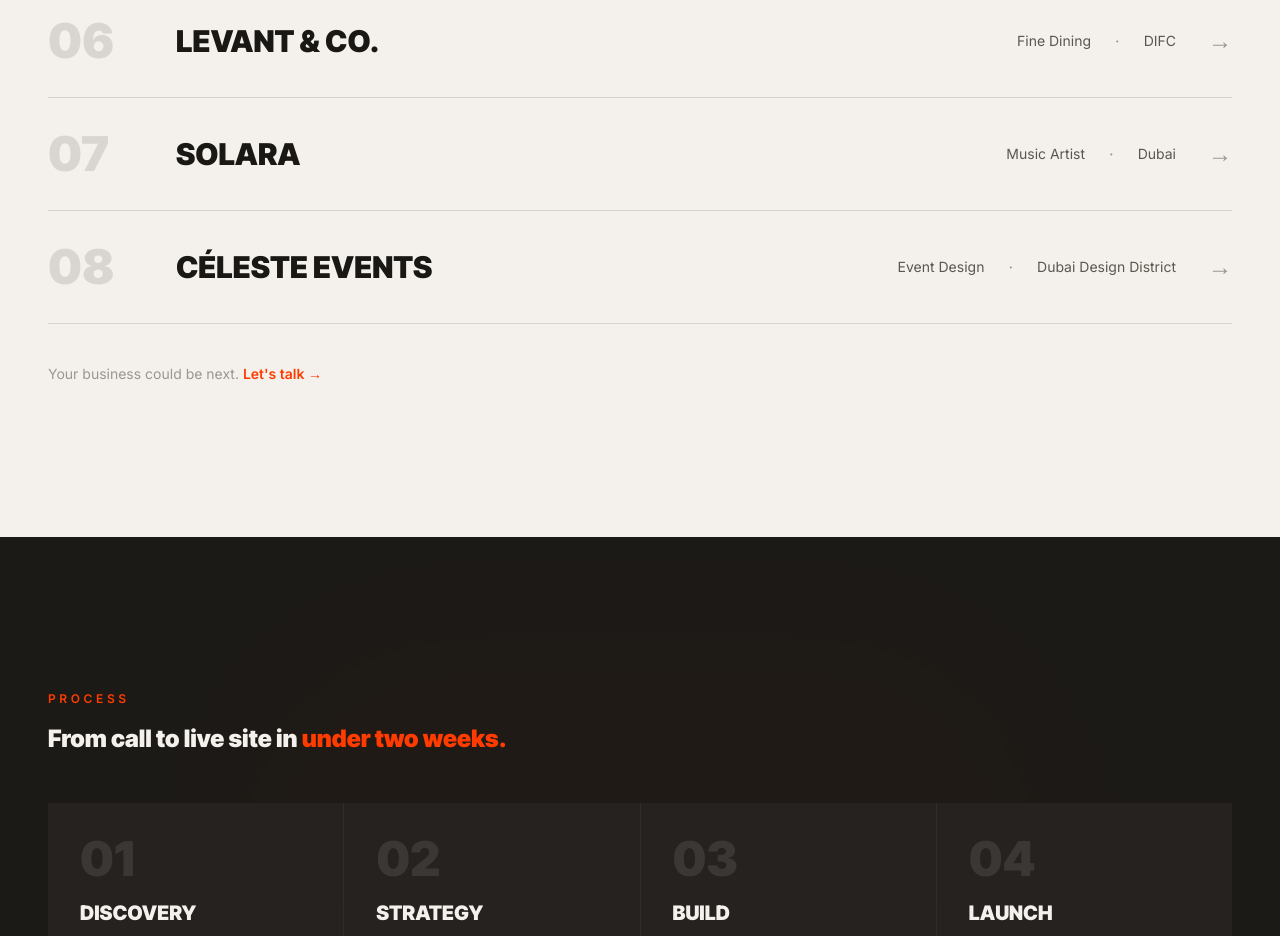
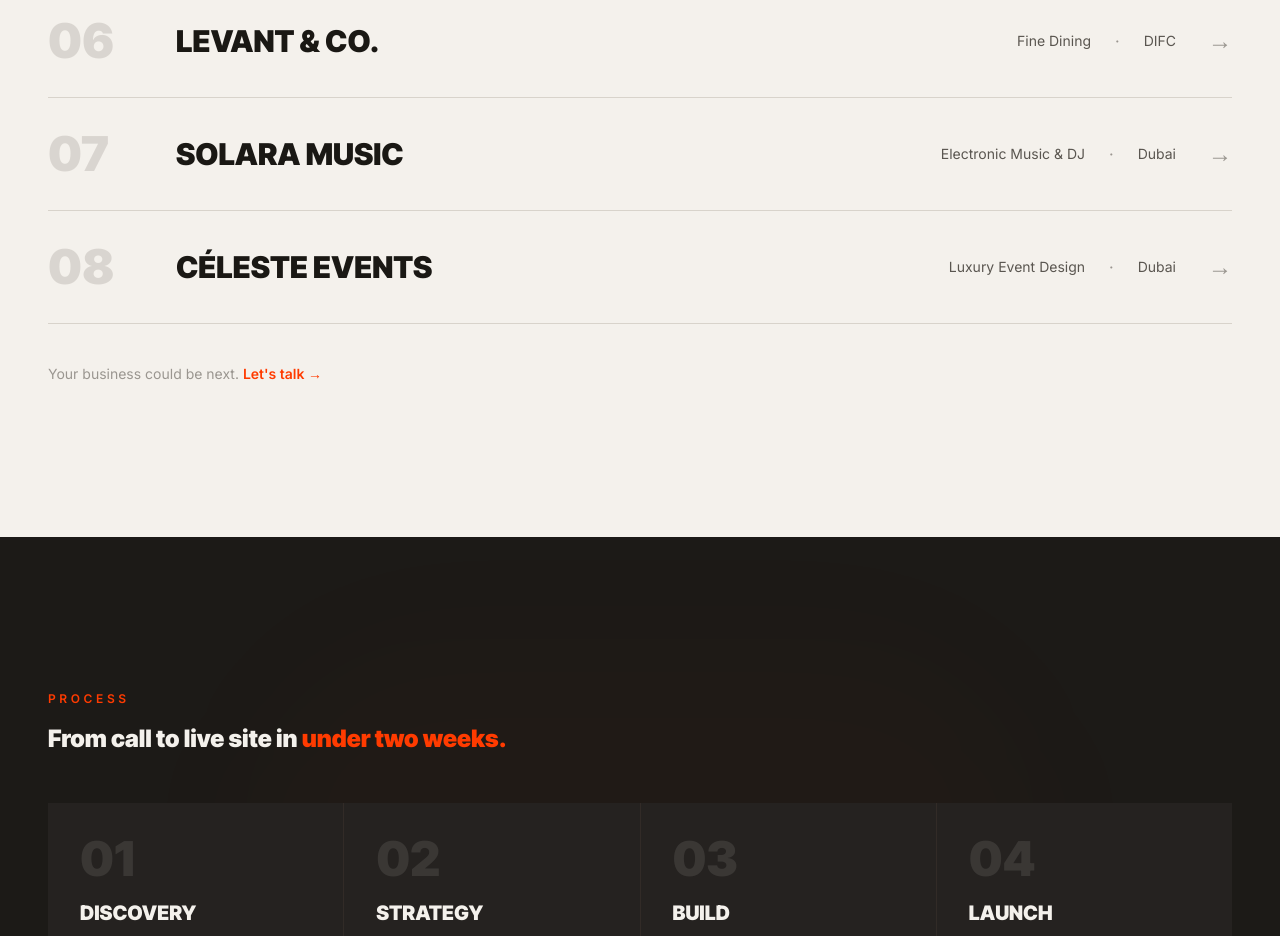
Before and after one commit to webvanguardai/webvanguard-website, a Next.js app in the folder webvanguard/: page / in a window 1280 px wide. Shown: the part 3440-4376 px from the top of the page. Built offline with nearby package versions, Linux system fonts and the light colour scheme.

Commit message:
feat(work): add Solara Music (07) and Céleste Events (08)

```diff
--- a/webvanguard/components/Work.tsx
+++ b/webvanguard/components/Work.tsx
@@ -54,19 +54,29 @@ const projects = [
   },
   {
     label: '07',
-    name: 'SOLARA',
-    industry: 'Music Artist',
+    name: 'Solara Music',
+    industry: 'Electronic Music & DJ',
     location: 'Dubai',
+    description: 'Dark editorial website for a Dubai-based electronic music producer. Full-bleed identity, release showcase, live performance history, and booking system.',
     url: 'https://solara-music-chi.vercel.app',
     thumbnail: 'https://api.microlink.io/?url=https://solara-music-chi.vercel.app&screenshot=true&embed=screenshot.url&meta=false&type=jpeg&viewport.width=1440&viewport.height=900',
+    tags: ['Music', 'Artist', 'Events'],
+    accent: '#7B68EE',
+    bg: '#08080F',
+    featured: false,
   },
   {
     label: '08',
     name: 'Céleste Events',
-    industry: 'Event Design',
-    location: 'Dubai Design District',
+    industry: 'Luxury Event Design',
+    location: 'Dubai',
+    description: 'Cinematic events company website for Dubai luxury weddings and brand activations. Rose gold palette, portfolio gallery, service showcase, and high-end enquiry flow.',
     url: 'https://celeste-events.vercel.app',
     thumbnail: 'https://api.microlink.io/?url=https://celeste-events.vercel.app&screenshot=true&embed=screenshot.url&meta=false&type=jpeg&viewport.width=1440&viewport.height=900',
+    tags: ['Events', 'Luxury', 'Weddings'],
+    accent: '#C9956B',
+    bg: '#0D0A08',
+    featured: false,
   },
 ]
 
```
Also changed, not shown: 1 other file (tests, documents, lock files or other folders).
